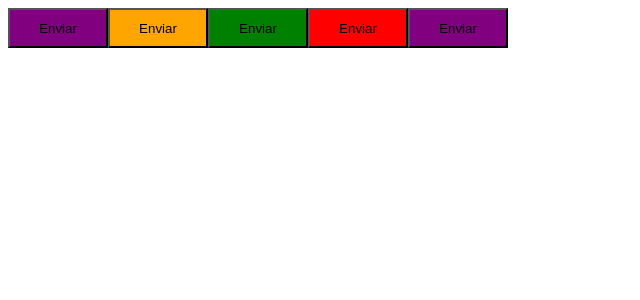
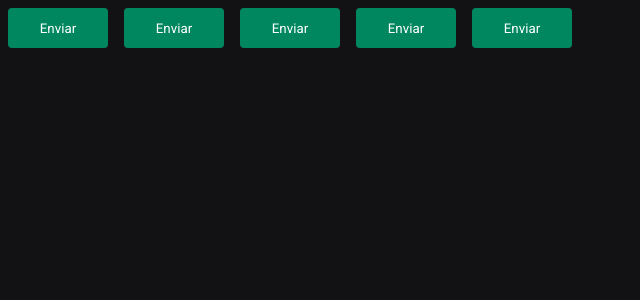
Before and after one commit to cleitonrs/Pomodoro, a React (Vite) app: page / in a window 1280 px wide. Shown: the top 300 px of the page, without its empty margins (0-640 px from the left). Built offline with nearby package versions, Linux system fonts and the light colour scheme.

Commit message:
global styles

```diff
--- a/index.html
+++ b/index.html
@@ -2,6 +2,9 @@
 <html lang="en">
   <head>
     <meta charset="UTF-8" />
+    <link rel="preconnect" href="https://fonts.googleapis.com" />
+    <link rel="preconnect" href="https://fonts.gstatic.com" crossorigin />
+    <link href="https://fonts.googleapis.com/css2?family=Roboto+Mono:wght@700&family=Roboto:wght@400;700&display=swap" rel="stylesheet" />
     <link rel="icon" type="image/svg+xml" href="/vite.svg" />
     <meta name="viewport" content="width=device-width, initial-scale=1.0" />
     <title>Ignite Timer</title>
--- a/src/App.tsx
+++ b/src/App.tsx
@@ -1,13 +1,18 @@
+import { ThemeProvider } from "styled-components";
 import { Button } from "./components/Button";
+import { defaultTheme } from "./styles/themes/default";
+import { GlobalStyle } from "./styles/global";
 
 export function App() {
   return (
-    <>
+    <ThemeProvider theme={defaultTheme}>
       <Button variant="primary" />
       <Button variant="secondary" />
       <Button variant="success" />
       <Button variant="danger" />
       <Button />
-    </>
+
+      <GlobalStyle />
+    </ThemeProvider>
   )
 }
--- a/src/components/Button.styles.ts
+++ b/src/components/Button.styles.ts
@@ -13,13 +13,20 @@
   success: 'green'
 }
 
+
 export const ButtonContainer = styled.button<ButtonContainerProps>`
   width: 100px;
   height: 40px;
+  border: 0;
+  border-radius: 4px;
+  margin: 8px;
 
-  ${props => {
+  background-color: ${props => props.theme['green-500']};
+  color: ${props => props.theme.white};
+
+  /* ${props => {
     return css`
       background-color: ${buttonVariants[props.variant]}
     `
-  }}
+  }} */
 `
--- /dev/null
+++ b/src/styles/global.ts
@@ -0,0 +1,23 @@
+import { createGlobalStyle } from "styled-components";
+
+export const GlobalStyle = createGlobalStyle`
+  * {
+    margin: 0;
+    padding: 0;
+    box-sizing: border-box;
+  }
+
+  :focus {
+    outline: 0;
+    box-shadow: 0 0 0 2px ${props => props.theme['green-500']}
+  }
+
+  body {
+    background: ${props => props.theme['gray-900']};
+    color: ${props => props.theme['gray-300']};
+  }
+
+  body, input, text-area, button {
+    font-family: 'Roboto', sans-serif;
+  }
+`
--- /dev/null
+++ b/src/styles/themes/default.ts
@@ -0,0 +1,21 @@
+export const defaultTheme = {
+  white: '#FFF',
+
+  'gray-100': '#E1E1E6',
+  'gray-300': '#C4C4CC',
+  'gray-400': '#8D8D99',
+  'gray-500': '#7C7C8A',
+  'gray-600': '#323238',
+  'gray-700': '#29292E',
+  'gray-800': '#202024',
+  'gray-900': '#121214',
+
+  'green-300': '#00B37E',
+  'green-500': '#00875F',
+  'green-700': '#015F43',
+
+  'red-500': '#AB222E',
+  'red-700': '#7A1921',
+
+  'yellow-500': '#FBA94C',
+}
```
Also changed, not shown: src/@types/styles.d.ts (added, +8 -0 lines).
